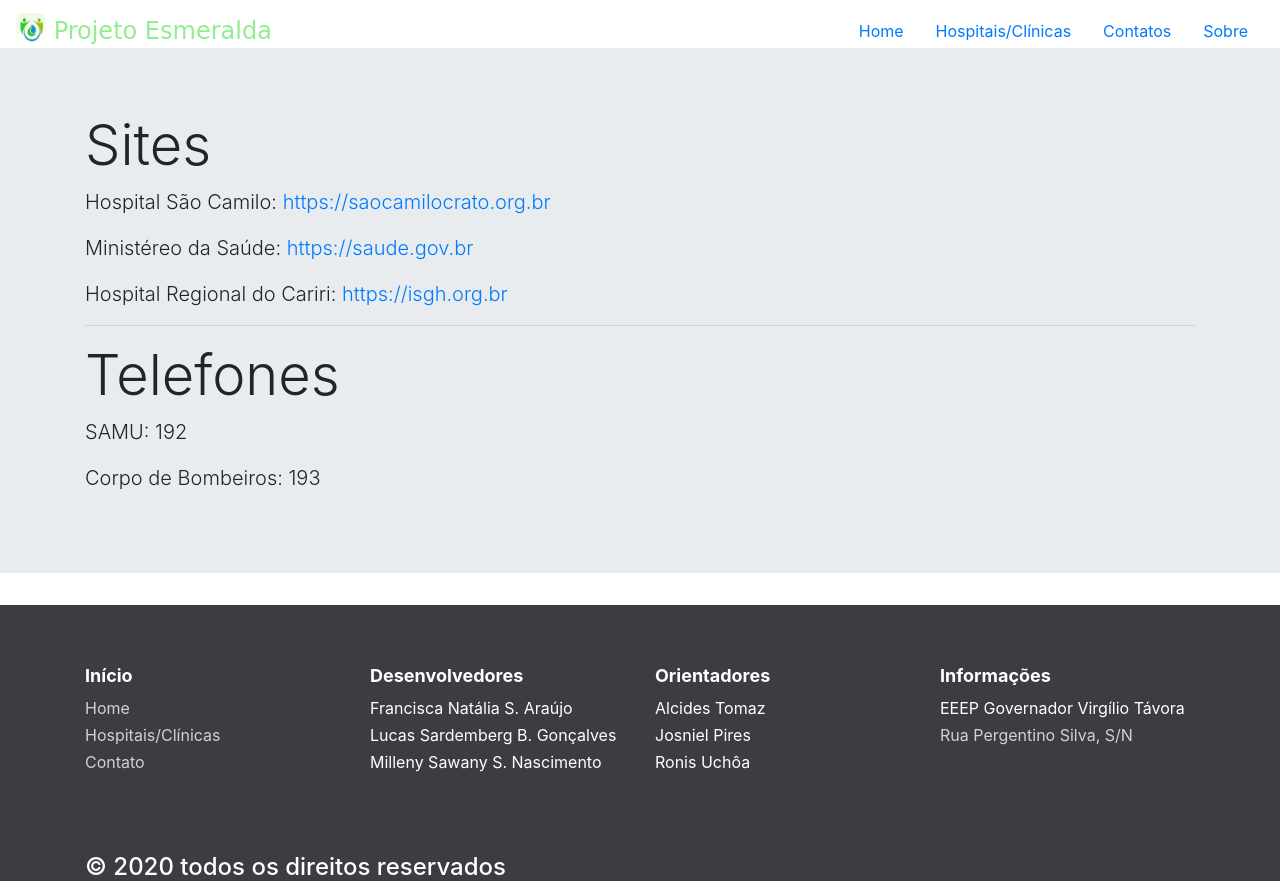
After one commit to nataliarauj/projeto-esmeralda, a PHP site: page /contatos.html in a window 1280 px wide. The commit adds this page. Run offline with PHP 8.4, Linux system fonts and the light colour scheme; some libraries are stand-ins or nearby versions.

Commit message:
Add files via upload

```diff
--- a/projeto-esmeralda/conexao.php
+++ b/projeto-esmeralda/conexao.php
@@ -1,3 +1,3 @@
 <?php
-    $conexao = mysqli_connect('localhost', 'root', '', 'esmeralda');
+    $conexao = mysqli_connect('sql305.epizy.com', 'epiz_25945087', '7DWvvRG6j9Y', 'epiz_25945087_esmeralda');
 ?>
--- /dev/null
+++ b/projeto-esmeralda/contatos.html
@@ -0,0 +1,109 @@
+<!doctype html>
+<html lang="pt-BR">
+  <head>
+    <title>Contatos</title>
+    <!-- Required meta tags -->
+    <meta charset="utf-8">
+    <meta name="viewport" content="width=device-width, initial-scale=1">
+    <link rel="shortcut icon" href="img/icon2.png" type="image/x-icon">
+
+    <!-- Bootstrap CSS -->
+    <link rel="stylesheet" href="https://stackpath.bootstrapcdn.com/bootstrap/4.3.1/css/bootstrap.min.css" integrity="sha384-ggOyR0iXCbMQv3Xipma34MD+dH/1fQ784/j6cY/iJTQUOhcWr7x9JvoRxT2MZw1T" crossorigin="anonymous">
+    <link rel="stylesheet" href="http://cdnjs.cloudflare.com/ajax/libs/font-awesome/4.6.3/css/font-awesome.min.css">
+    <link rel="stylesheet" href="https://stackpath.bootstrapcdn.com/bootstrap/4.5.0/css/bootstrap.min.css" integrity="sha384-9aIt2nRpC12Uk9gS9baDl411NQApFmC26EwAOH8WgZl5MYYxFfc+NcPb1dKGj7Sk" crossorigin="anonymous">
+
+    <link rel="stylesheet" href="css/style.css">
+  </head>
+
+
+
+    <body>
+        <header>
+            <nav class="navbar fixed-top navbar-light">
+                <a class="navbar-brand" style="font-family: 'Lobster Two', cursive; font-size: x-large; color: lightgreen;" href="#">
+                  <img src="img/icon2.png" width="30" height="30" class="d-inline-block align-top" alt="" loading="lazy">
+                  Projeto Esmeralda
+                </a>
+
+                <ul class="nav justify-content-end">
+                  <li class="nav-item" href="#">
+                    <a href="index.php" class="nav-link">Home</a>
+                  </li>
+                  <li class="nav-item">
+                    <a class="nav-link" href="formulario.html">Hospitais/Clínicas</a>
+                  </li>
+                  <li class="nav-item">
+                    <a class="nav-link" href="contatos.html">Contatos</a>
+                  </li>
+                  <li class="nav-item">
+                            <a class="nav-link" href="#myFooter">Sobre</a>
+                          </li>
+                </ul>
+              </nav>
+            </header> <br> <br>
+
+    <main>
+        <div class="jumbotron jumbotron-fluid" id="jumb">
+            <div class="container">
+              <h1 class="display-4">Sites</h1>
+              <p class="lead">Hospital São Camilo: <a href="https://saocamilocrato.org.br">https://saocamilocrato.org.br</a></p>
+              <p class="lead">Ministéreo da Saúde: <a href="https://saude.gov.br">https://saude.gov.br</a></p>
+              <p class="lead">Hospital Regional do Cariri: <a href="https://isgh.org.br">https://isgh.org.br</a></p>
+              <hr>
+              <h1 class="display-4">Telefones</h1>
+              <p class="lead">SAMU: 192</p>
+              <p class="lead">Corpo de Bombeiros: 193</p>
+            </div>
+          </div>
+    </main>
+
+    <footer id="myFooter">
+        <div class="container">
+            <div class="row">
+              <div class="col-sm-3">
+                <h5>Início</h5>
+                <ul>
+                  <li><a href="index.php">Home</a></li>
+                  <li><a href="formulario.html">Hospitais/Clínicas</a></li>
+                  <li><a href="#myFooter">Contato</a></li>
+                </ul>
+              </div>
+                <div class="col-sm-3">
+                    <h5>Desenvolvedores</h5>
+                    <ul>
+                        <li>Francisca Natália S. Araújo</li>
+                        <li>Lucas Sardemberg B. Gonçalves</li>
+                        <li>Milleny Sawany S. Nascimento</li>
+
+                    </ul>
+                </div>
+              <div class="col-sm-3">
+                <h5>Orientadores</h5>
+                <ul>
+                  <li>Alcides Tomaz</li>
+                  <li>Josniel Pires</li>
+                  <li>Ronis Uchôa</li>
+                </ul>
+              </div>
+                <div class="col-sm-3">
+                  <h5>Informações</h5>
+                  <ul>
+                  <li>EEEP Governador Virgílio Távora</li>
+                  <li><a href="https://goo.gl/maps/WsdL4uBGKjr7PPzLA">Rua Pergentino Silva, S/N</a></li>
+                  <li></li>
+                  </ul>
+
+                </div>
+
+
+            </div>
+        </div>
+        <div class="second-bar">
+           <div class="container">
+                <h4 class="logo">  © 2020 todos os direitos reservados </h4>
+            </div>
+        </div>
+    </footer>
+
+    </body>
+    </html>
--- a/projeto-esmeralda/phpForm.php
+++ b/projeto-esmeralda/phpForm.php
@@ -25,7 +25,7 @@
 
         $resul = mysqli_query($conexao, $queryInsercao) or die('Erro na inserção do sistema');
 
-        $queryInsercaoHora = "insert into atualizacoes(data hora) values('$agora')";
+        $queryInsercaoHora = "insert into atualizacoes(data_hora) values('$agora')";
         $resulHora = mysqli_query($conexao,$queryInsercaoHora) or die("Erro na inserção do horário");
         echo("<script type='text/javascript' language='javascript'>alert('cadastro realidado com sucesso, Obrigado por fortalecer nossa causa!'); window.location.href='formulario.html'</script>");
     }
```
Also changed, not shown: projeto-esmeralda/formulario.html (+30 -20 lines), projeto-esmeralda/index.php (+58 -34 lines).
